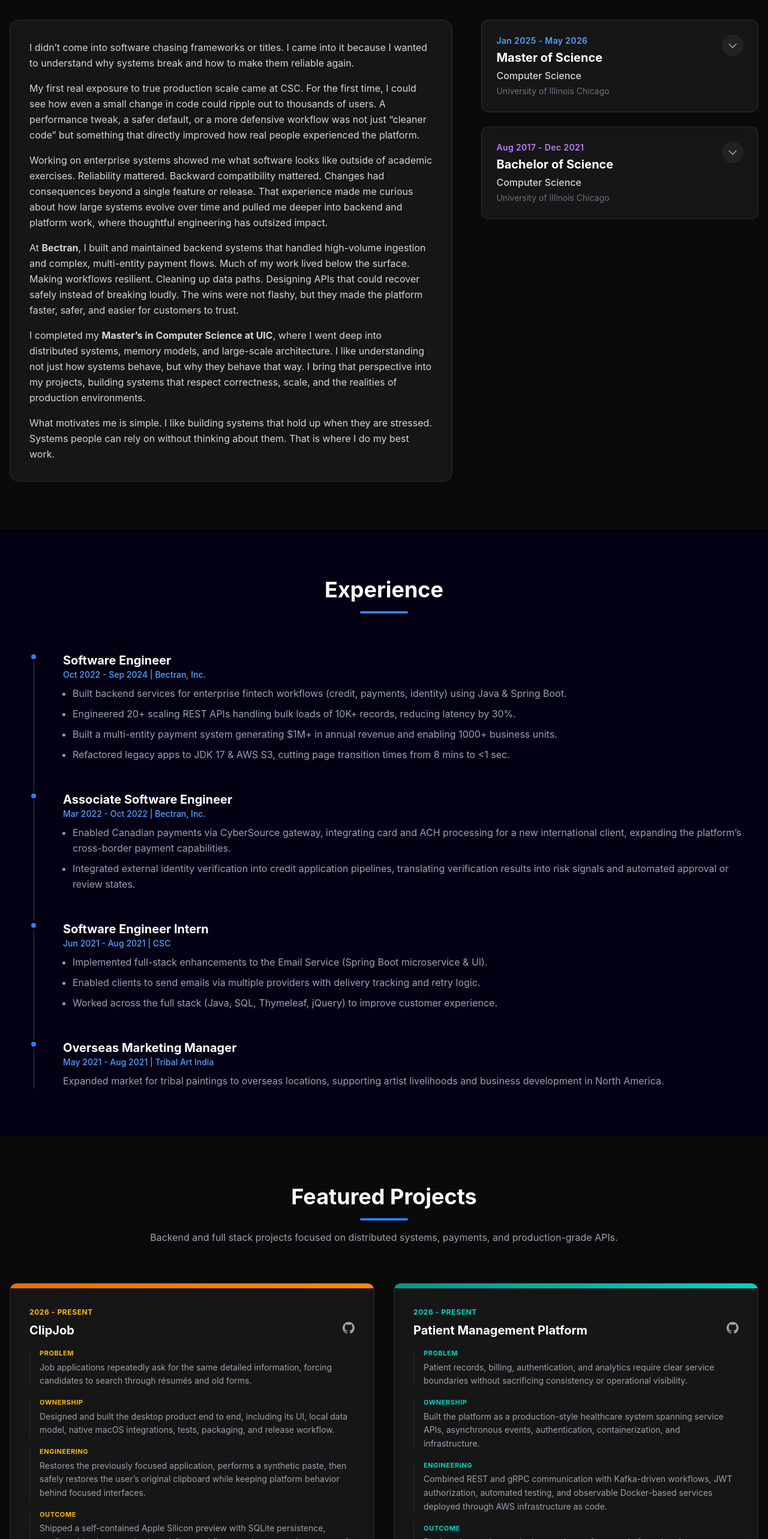
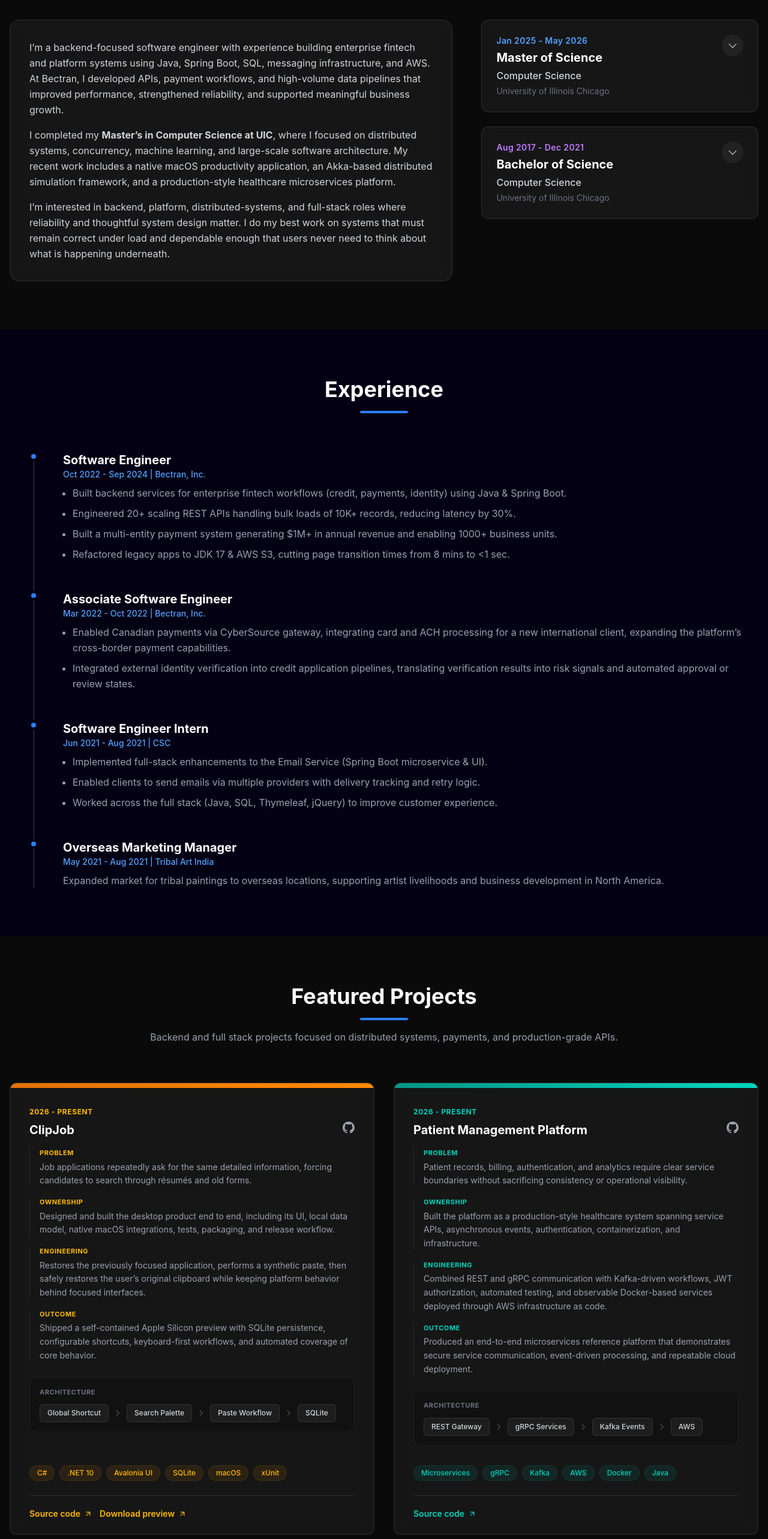
Before and after one commit to onkardangi/portfolio, a React (Vite) app: page / in a window 1280 px wide. Shown: the part 1115-3681 px from the top of the page at 60% size. Built offline with nearby package versions, Linux system fonts and the light colour scheme.

Commit message:
Add project proof and sharpen candidate summary

```diff
--- a/src/sections/About.jsx
+++ b/src/sections/About.jsx
@@ -109,22 +109,13 @@
                         <div className="glass p-8 rounded-2xl border border-white/5">
                             <div className="space-y-4 text-gray-300 leading-relaxed text-left">
                                 <p>
-                                    I didn’t come into software chasing frameworks or titles. I came into it because I wanted to understand why systems break and how to make them reliable again.
+                                    I’m a backend-focused software engineer with experience building enterprise fintech and platform systems using Java, Spring Boot, SQL, messaging infrastructure, and AWS. At Bectran, I developed APIs, payment workflows, and high-volume data pipelines that improved performance, strengthened reliability, and supported meaningful business growth.
                                 </p>
                                 <p>
-                                    My first real exposure to true production scale came at CSC. For the first time, I could see how even a small change in code could ripple out to thousands of users. A performance tweak, a safer default, or a more defensive workflow was not just “cleaner code” but something that directly improved how real people experienced the platform.
+                                    I completed my <strong>Master’s in Computer Science at UIC</strong>, where I focused on distributed systems, concurrency, machine learning, and large-scale software architecture. My recent work includes a native macOS productivity application, an Akka-based distributed simulation framework, and a production-style healthcare microservices platform.
                                 </p>
                                 <p>
-                                    Working on enterprise systems showed me what software looks like outside of academic exercises. Reliability mattered. Backward compatibility mattered. Changes had consequences beyond a single feature or release. That experience made me curious about how large systems evolve over time and pulled me deeper into backend and platform work, where thoughtful engineering has outsized impact.
-                                </p>
-                                <p>
-                                    At <strong>Bectran</strong>, I built and maintained backend systems that handled high-volume ingestion and complex, multi-entity payment flows. Much of my work lived below the surface. Making workflows resilient. Cleaning up data paths. Designing APIs that could recover safely instead of breaking loudly. The wins were not flashy, but they made the platform faster, safer, and easier for customers to trust.
-                                </p>
-                                <p>
-                                    I completed my <strong>Master’s in Computer Science at UIC</strong>, where I went deep into distributed systems, memory models, and large-scale architecture. I like understanding not just how systems behave, but why they behave that way. I bring that perspective into my projects, building systems that respect correctness, scale, and the realities of production environments.
-                                </p>
-                                <p>
-                                    What motivates me is simple. I like building systems that hold up when they are stressed. Systems people can rely on without thinking about them. That is where I do my best work.
+                                    I’m interested in backend, platform, distributed-systems, and full-stack roles where reliability and thoughtful system design matter. I do my best work on systems that must remain correct under load and dependable enough that users never need to think about what is happening underneath.
                                 </p>
                             </div>
                         </div>
--- a/src/sections/Projects.jsx
+++ b/src/sections/Projects.jsx
@@ -14,6 +14,11 @@
                 engineering: "Restores the previously focused application, performs a synthetic paste, then safely restores the user’s original clipboard while keeping platform behavior behind focused interfaces.",
                 outcome: "Shipped a self-contained Apple Silicon preview with SQLite persistence, configurable shortcuts, keyboard-first workflows, and automated coverage of core behavior."
             },
+            architecture: ["Global Shortcut", "Search Palette", "Paste Workflow", "SQLite"],
+            proofLinks: [
+                { label: "Source code", href: "https://github.com/onkardangi/ClipJob" },
+                { label: "Download preview", href: "https://github.com/onkardangi/ClipJob/releases" }
+            ],
             tags: ["C#", ".NET 10", "Avalonia UI", "SQLite", "macOS", "xUnit"],
             link: "https://github.com/onkardangi/ClipJob",
             classes: {
@@ -34,6 +39,10 @@
                 engineering: "Combined REST and gRPC communication with Kafka-driven workflows, JWT authorization, automated testing, and observable Docker-based services deployed through AWS infrastructure as code.",
                 outcome: "Produced an end-to-end microservices reference platform that demonstrates secure service communication, event-driven processing, and repeatable cloud deployment."
             },
+            architecture: ["REST Gateway", "gRPC Services", "Kafka Events", "AWS"],
+            proofLinks: [
+                { label: "Source code", href: "https://github.com/onkardangi/patient-management" }
+            ],
             tags: ["Microservices", "gRPC", "Kafka", "AWS", "Docker", "Java"],
             link: "https://github.com/onkardangi/patient-management",
             classes: {
@@ -54,6 +63,11 @@
                 engineering: "Maps every graph node to an independent actor, enforces edge-level message rules, and runs pluggable Lai–Yang snapshot and tree leader-election algorithms over the same substrate.",
                 outcome: "Delivered reproducible file-driven and interactive simulations with seeded workloads, structured metrics, bundled experiment profiles, and automated algorithm and routing tests."
             },
+            architecture: ["Graph JSON", "Actor Runtime", "Algorithms", "Metrics"],
+            proofLinks: [
+                { label: "Source code", href: "https://github.com/onkardangi/netgamesim-akka-sim" },
+                { label: "Watch demo", href: "https://youtu.be/-F2ZuVzfGS8" }
+            ],
             tags: ["Scala 3", "Akka", "Actor Model", "Distributed Systems", "SBT", "ScalaTest"],
             link: "https://github.com/onkardangi/netgamesim-akka-sim",
             classes: {
@@ -87,6 +101,8 @@
                 engineering: "Designed concurrency-safe reservation flows and Stripe payment paths for refunds, split payments, and subscriptions while preserving accurate ownership of funds.",
                 outcome: "Created a B2B2C platform designed to support more than 1,000 concurrent sessions without overselling limited booking inventory."
             },
+            architecture: ["React Native", "Node.js API", "PostgreSQL", "Stripe"],
+            proofLinks: [],
             tags: ["Node.js", "React Native", "Stripe", "PostgreSQL", "Full Stack"],
             classes: {
                 title: "text-rose-400",
@@ -182,6 +198,25 @@
                                         </div>
                                     ))}
                                 </div>
+                                <div className="mb-6 rounded-xl bg-black/20 border border-white/5 p-4">
+                                    <span className="text-gray-500 text-[11px] font-bold tracking-wider uppercase block mb-3">
+                                        Architecture
+                                    </span>
+                                    <div className="flex flex-wrap items-center gap-2" aria-label={`${project.title} architecture flow`}>
+                                        {project.architecture.map((step, stepIndex) => (
+                                            <React.Fragment key={step}>
+                                                <span className="px-3 py-1.5 rounded-md bg-white/5 border border-white/10 text-gray-300 text-xs font-medium">
+                                                    {step}
+                                                </span>
+                                                {stepIndex < project.architecture.length - 1 && (
+                                                    <svg className="w-3.5 h-3.5 text-gray-600" fill="none" viewBox="0 0 24 24" stroke="currentColor" aria-hidden="true">
+                                                        <path strokeLinecap="round" strokeLinejoin="round" strokeWidth={2} d="m9 5 7 7-7 7" />
+                                                    </svg>
+                                                )}
+                                            </React.Fragment>
+                                        ))}
+                                    </div>
+                                </div>
                                 <div className="flex flex-wrap gap-2 mt-auto">
                                     {project.tags.map((tag, idx) => (
                                         <span
@@ -192,6 +227,24 @@
                                         </span>
                                     ))}
                                 </div>
+                                {project.proofLinks.length > 0 && (
+                                    <div className="flex flex-wrap gap-3 mt-6 pt-5 border-t border-white/10">
+                                        {project.proofLinks.map((proof) => (
+                                            <a
+                                                key={proof.href}
+                                                href={proof.href}
+                                                target="_blank"
+                                                rel="noopener noreferrer"
+                                                className={`${project.classes.title} text-sm font-semibold inline-flex items-center gap-1.5 hover:text-white transition-colors`}
+                                            >
+                                                {proof.label}
+                                                <svg className="w-3.5 h-3.5" fill="none" viewBox="0 0 24 24" stroke="currentColor" aria-hidden="true">
+                                                    <path strokeLinecap="round" strokeLinejoin="round" strokeWidth={2} d="M7 17 17 7M7 7h10v10" />
+                                                </svg>
+                                            </a>
+                                        ))}
+                                    </div>
+                                )}
                             </div>
                         </motion.div>
                     ))}
```
Also changed, not shown: 1 other file (tests, documents, lock files or other folders).
